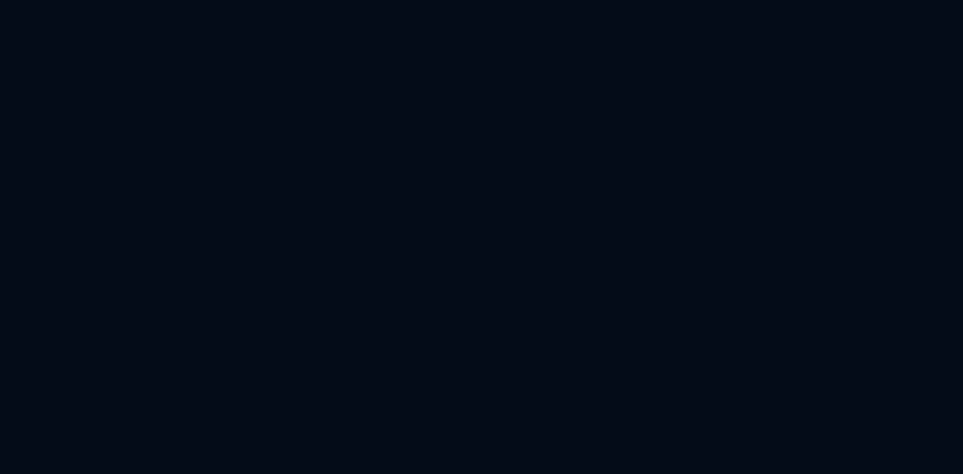
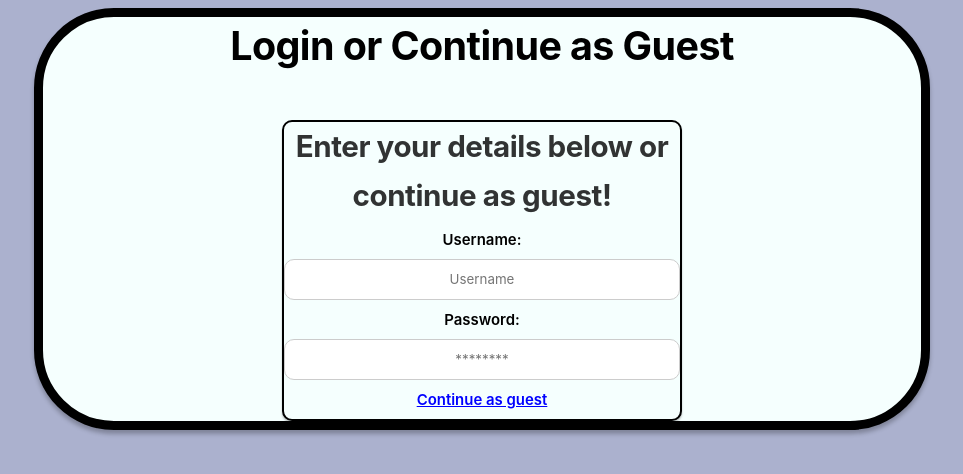
Before and after one commit to juanzenay/softwareengr, a React (Create React App) app: page /login in a window 1280 px wide. Before the commit this address led to /. Shown: the top 474 px of the page, without its empty margins (158-1121 px from the left). Built offline with nearby package versions, Linux system fonts and the light colour scheme.

Commit message:
Added GuestInfo and LoginPage

```diff
--- a/src/App.js
+++ b/src/App.js
@@ -5,7 +5,8 @@ import { Footer, Header } from './containers'; //adds in containers
 //import { Datetime } from './pages'; //add in any pages
 import Checkout from './pages/checkout/checkout.jsx';
 import Datetime from './pages/datetime/Datetime.jsx';
-
+import LoginPage from './pages/loginPage/loginPage.jsx';
+import GuestInfo from './pages/guestInformation/guestInformation.jsx';
 import ViewReservation from './pages/viewReservation/viewreservation.jsx';
 import { Route, Routes, Navigate, useNavigate } from 'react-router-dom';
 
@@ -20,6 +21,8 @@ const App = () => {
         <Route path="/datetime" element={<Datetime navigate = {navigate}/>} />
         <Route path="/checkout" element={<Checkout navigate = {navigate}/>} />
         <Route path="/reservation" element={<ViewReservation navigate = {navigate}/>} />
+        <Route path="/guestInfo" element = {<GuestInfo navigate = {navigate} />} />
+        <Route path="/login" element = {<LoginPage navigate = {navigate} />} />
         <Route path="*" element={<Navigate replace to="/" />} />
       </Routes>
     </div>
--- /dev/null
+++ b/src/pages/guestInformation/guestInformation.css
@@ -0,0 +1,72 @@
+.guestPage-label {
+    font-style: normal;
+    font-size: 29.5781px;
+    line-height: 49px;
+    letter-spacing: -0.015em;
+    color: rgba(0, 0, 0, 0.8);
+    font-weight: bold;
+    margin-top: 2%;
+    }
+
+.guestPage-title {
+        font-style: normal;
+        font-weight: 700;
+        font-size: 39.4375px;
+        line-height: 59px;
+        letter-spacing: -0.015em;
+        color: #000000;
+}
+
+.guestPage-content{
+    clear: both;
+    display: flex;
+    flex-direction: column;
+    flex: .65;
+}
+
+.guestPage-textfield {
+    background: #FFFFFF;
+    border: 1.24621px solid #CCCCCC;
+    border-radius: 9.96965px;
+    width: 100%;
+    max-width: 500px;
+    left:25%;
+}
+
+
+.guest-account-content{
+    display: flex;
+    justify-content: center;
+    text-align: center;
+    margin: auto;
+    margin-top: 5%;
+    box-sizing: border-box;
+    background: #F5FFFE;
+    border: 2px solid #000000;
+    box-shadow: 0px 2px 2px rgba(0, 0, 0, 0.25);
+    border-radius: 10px;
+    width: 40%;
+    min-width: 400px;
+  }
+
+.guest-account-label {
+    width: 739px;
+    height: 23px;
+    font-style: normal;
+    text-align: left;
+    font-weight: 600;
+    font-size: 26px;
+    line-height: 22px;
+    color: #000000;
+}
+
+
+.guest-label {
+    font-style: normal;
+    font-size: 29.5781px;
+    line-height: 49px;
+    letter-spacing: -0.015em;
+    color: rgba(0, 0, 0, 0.8);
+    font-weight: bold;
+    margin-top: 2%;
+    }
--- /dev/null
+++ b/src/pages/guestInformation/guestInformation.jsx
@@ -0,0 +1,66 @@
+import React, { useState, useEffect} from 'react';
+
+import './guestInformation.css';
+
+const GuestInfo = (navigate) => {
+    return(
+        <>
+            <div className = 'bg2'>
+                <div className = 'main_rectangle2'>
+                    <label className = 'guestPage-title'>Enter your information below!</label>
+                    /*individual text field */
+                    <div className='guest-content'>
+                                <label className = "guest-account-label">Full name: </label>
+                                <input
+                                        type="text"
+                                        name="GuestName"
+                                        placeholder="Enter name here!"
+                                        className="checkout-textfield"
+                                        required="true"
+                                        //onChange={event => }
+                                        //value={username}
+                                    />
+                    </div>
+                    <div className='guest-content'>
+                                <label className = "guest-account-label">Number of Guests: </label>
+                                <input
+                                        type="text"
+                                        name="GuestNumber"
+                                        placeholder="Enter number of guests here!"
+                                        className="checkout-textfield"
+                                        required="true"
+                                        //onChange={event => }
+                                        //value={username}
+                                    />
+                    </div>
+                    <div className='guest-content'>
+                                <label className = "guest-account-label">Address: </label>
+                                <input
+                                        type="text"
+                                        name="GuestAddress"
+                                        placeholder="Address"
+                                        className="checkout-textfield"
+                                        required="true"
+                                        //onChange={event => }
+                                        //value={username}
+                                    />
+                    </div>
+                    <div className='guest-content'>
+                                <label className = "guest-account-label">Phone Number: </label>
+                                <input
+                                        type="text"
+                                        name="GuestPhone"
+                                        placeholder="Phone Number"
+                                        className="checkout-textfield"
+                                        required="true"
+                                        //onChange={event => }
+                                        //value={username}
+                                    />
+                    </div>
+                </div>
+            </div>
+        </>
+    );
+};
+
+export default GuestInfo;
--- /dev/null
+++ b/src/pages/loginPage/loginPage.css
@@ -0,0 +1,72 @@
+.loginPage-label {
+    font-style: normal;
+    font-size: 29.5781px;
+    line-height: 49px;
+    letter-spacing: -0.015em;
+    color: rgba(0, 0, 0, 0.8);
+    font-weight: bold;
+    margin-top: 2%;
+    }
+
+.loginPage-title {
+        font-style: normal;
+        font-weight: 700;
+        font-size: 39.4375px;
+        line-height: 59px;
+        letter-spacing: -0.015em;
+        color: #000000;
+}
+
+.loginPage-content{
+    clear: both;
+    display: flex;
+    flex-direction: column;
+    flex: .65;
+}
+
+.loginPage-textfield {
+    background: #FFFFFF;
+    border: 1.24621px solid #CCCCCC;
+    border-radius: 9.96965px;
+    width: 100%;
+    max-width: 500px;
+    left:25%;
+}
+
+
+.login-account-content{
+    display: flex;
+    justify-content: center;
+    text-align: center;
+    margin: auto;
+    margin-top: 5%;
+    box-sizing: border-box;
+    background: #F5FFFE;
+    border: 2px solid #000000;
+    box-shadow: 0px 2px 2px rgba(0, 0, 0, 0.25);
+    border-radius: 10px;
+    width: 40%;
+    min-width: 400px;
+  }
+
+.login-account-label {
+    width: 739px;
+    height: 23px;
+    font-style: normal;
+    text-align: left;
+    font-weight: 600;
+    font-size: 14.9545px;
+    line-height: 22px;
+    color: #000000;
+}
+
+
+.login-label {
+    font-style: normal;
+    font-size: 29.5781px;
+    line-height: 49px;
+    letter-spacing: -0.015em;
+    color: rgba(0, 0, 0, 0.8);
+    font-weight: bold;
+    margin-top: 2%;
+    }
--- /dev/null
+++ b/src/pages/loginPage/loginPage.jsx
@@ -0,0 +1,52 @@
+import React, { useState, useEffect} from 'react';
+
+import './loginPage.css';
+
+const LoginPage = (navigate) => {
+    let data = {'user':'', 'password':''};
+
+    return(
+        <div>
+            <div className='bg2'>
+                <div className = 'main_rectangle2'>
+                    <label className = "loginPage-content">
+                        <label className="loginPage-title">Login or Continue as Guest</label>
+                        <div className = "login-account-content">
+                            <div className="login-content">
+                                <label className = "login-label">Enter your details below or continue as guest!</label>
+                            <div className = "login-content">
+                                <label className = "login-account-label">Username:</label>
+                                <input
+                                        type="text"
+                                        name="loginusername"
+                                        placeholder="Username"
+                                        className="checkout-textfield"
+                                        required="true"
+                                        //onChange={event => }
+                                        //value={username}
+                                    />
+                            </div>
+                            <div className = "login-content">
+                                <label className = "login-account-label">Password:</label>
+                                <input
+                                        type="password"
+                                        name="loginpassword"
+                                        placeholder="********"
+                                        className="checkout-textfield"
+                                        required="true"
+                                        //onChange={event => }
+                                        //value={username}
+                                    />
+                            </div>
+                            <div className="login-content"><label className="login-account-label"  style={{cursor: 'pointer', textDecoration:'underline', color:'blue'}}>Continue as guest</label></div>
+                            </div>
+                        </div>
+                    </label>
+                </div>
+            </div>
+        </div>
+    );
+
+};
+
+export default LoginPage;
```
